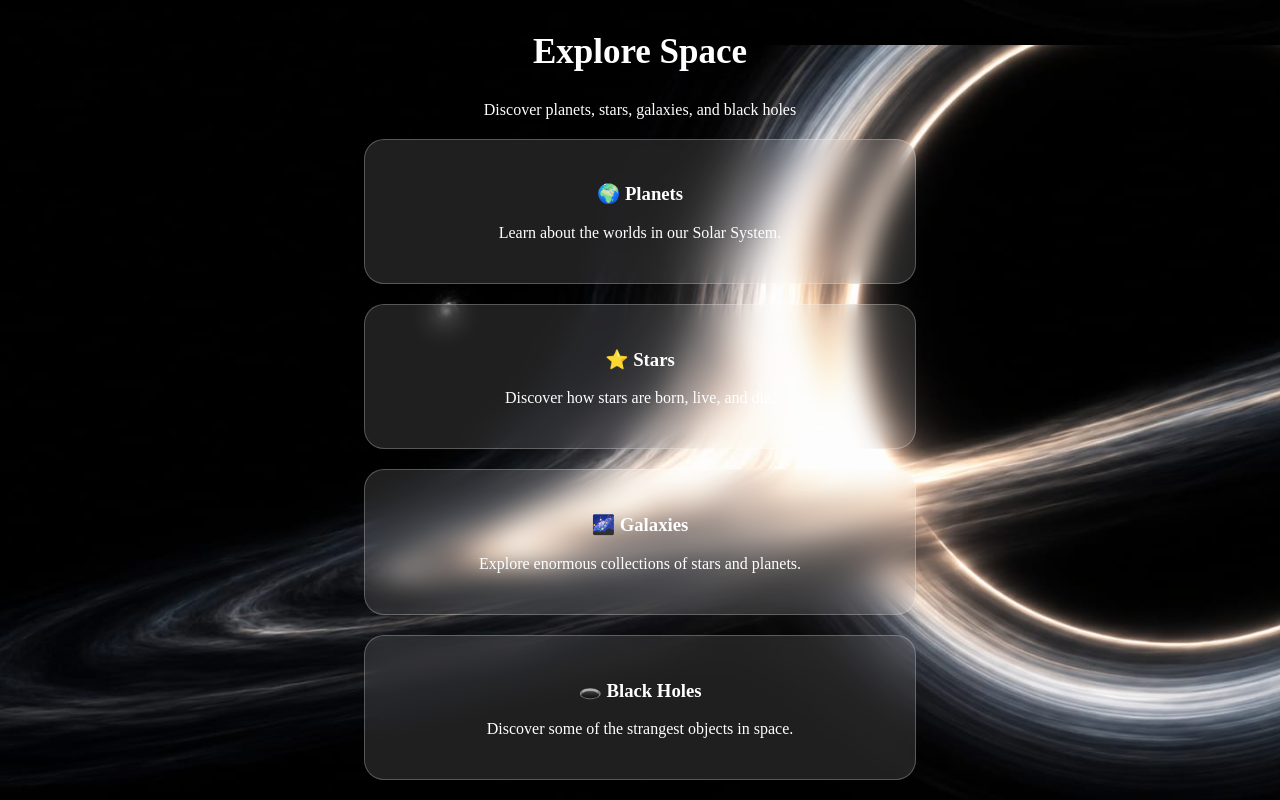
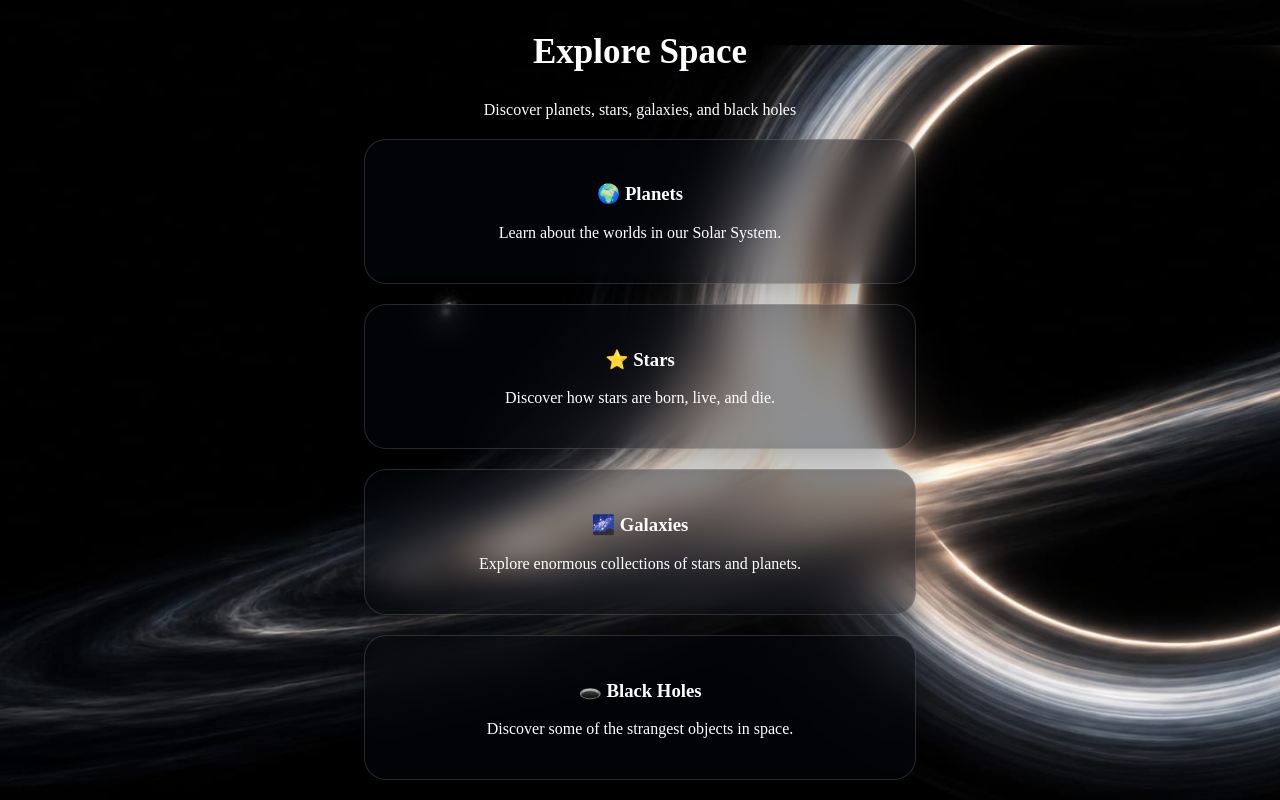
Before and after one commit to Pranavshinekumar/space-explorer, a plain HTML site: page index.html in a window 1280 px wide. Shown: the part 755-1555 px from the top of the page. Drawn offline with Linux system fonts and the light colour scheme.

Commit message:
Update index.html

```diff
--- a/index.html
+++ b/index.html
@@ -29,15 +29,17 @@
         font-size: 35px;
       }
       .space-card {
-  background: rgba(255, 255, 255, 0.12);
-  backdrop-filter: blur(12px);
-  -webkit-backdrop-filter: blur(12px);
-  border: 1px solid rgba(255, 255, 255, 0.25);
+  background: rgba(5, 8, 15, 0.45);
+  backdrop-filter: blur(16px);
+  -webkit-backdrop-filter: blur(16px);
+  border: 1px solid rgba(255, 255, 255, 0.15);
+  box-shadow: 0 15px 40px rgba(0, 0, 0, 0.35);
   padding: 25px;
   margin: 20px auto;
   max-width: 500px;
-  border-radius: 20px;
+  border-radius: 22px;
   text-align: center;
+  transition: transform 0.15s ease;
 }
     </style>
   </head>
```
